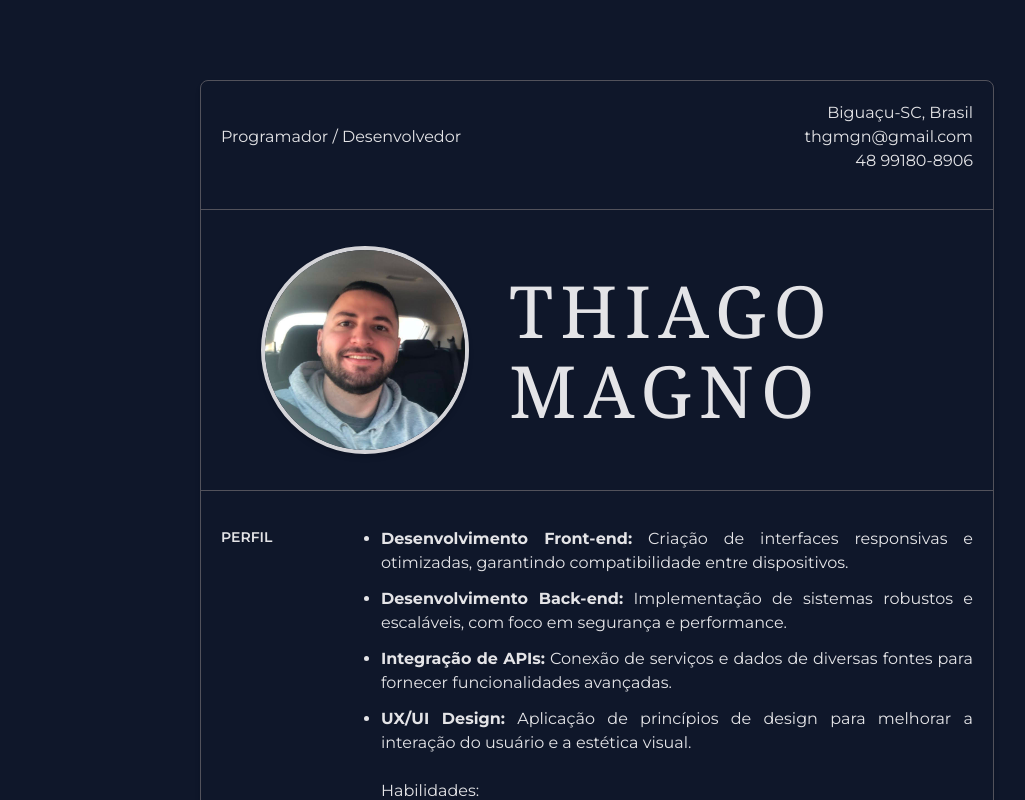
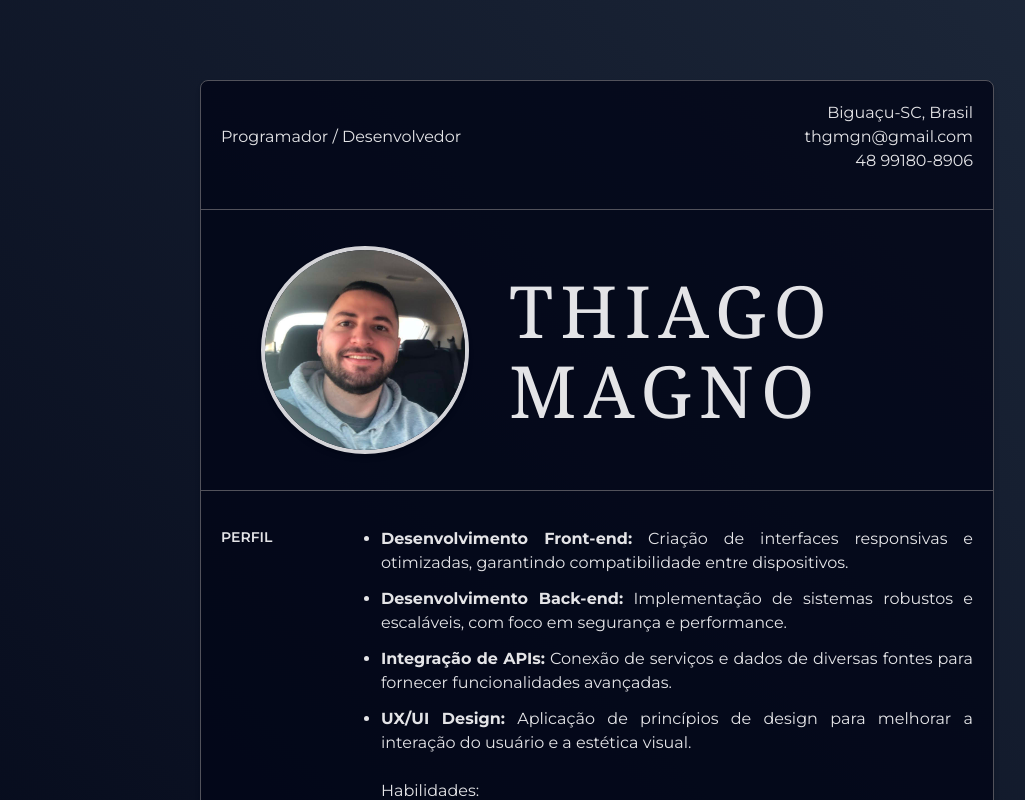
Before and after one commit to thgmagno/curriculo, a Next.js app: page / in a window 1280 px wide. Shown: the top 800 px of the page, without its empty margins (43-1068 px from the left). Built offline with nearby package versions, Linux system fonts and the light colour scheme.

Commit message:
update background color

```diff
--- a/src/app/globals.css
+++ b/src/app/globals.css
@@ -3,8 +3,8 @@
 @tailwind utilities;
 
 @layer base {
-  html, body {
-    @apply bg-slate-900 text-zinc-200 p-10
+  body {
+    @apply bg-gradient-to-tr from-slate-950 to-slate-800 text-zinc-200 px-10 py-20
   }
 }
 
--- a/src/components/Container.tsx
+++ b/src/components/Container.tsx
@@ -17,7 +17,7 @@ export function Container() {
   const Hr = () => <div className="border-b border-zinc-600" />
 
   return (
-    <div className="a4-container flex flex-col space-y-4 rounded-lg border border-zinc-600 shadow-md">
+    <div className="a4-container flex flex-col space-y-4 rounded-lg border border-zinc-600 bg-slate-950/80 shadow-md">
       <Header
         wantedJobTitle={wantedJobTitle}
         country={country}
```
